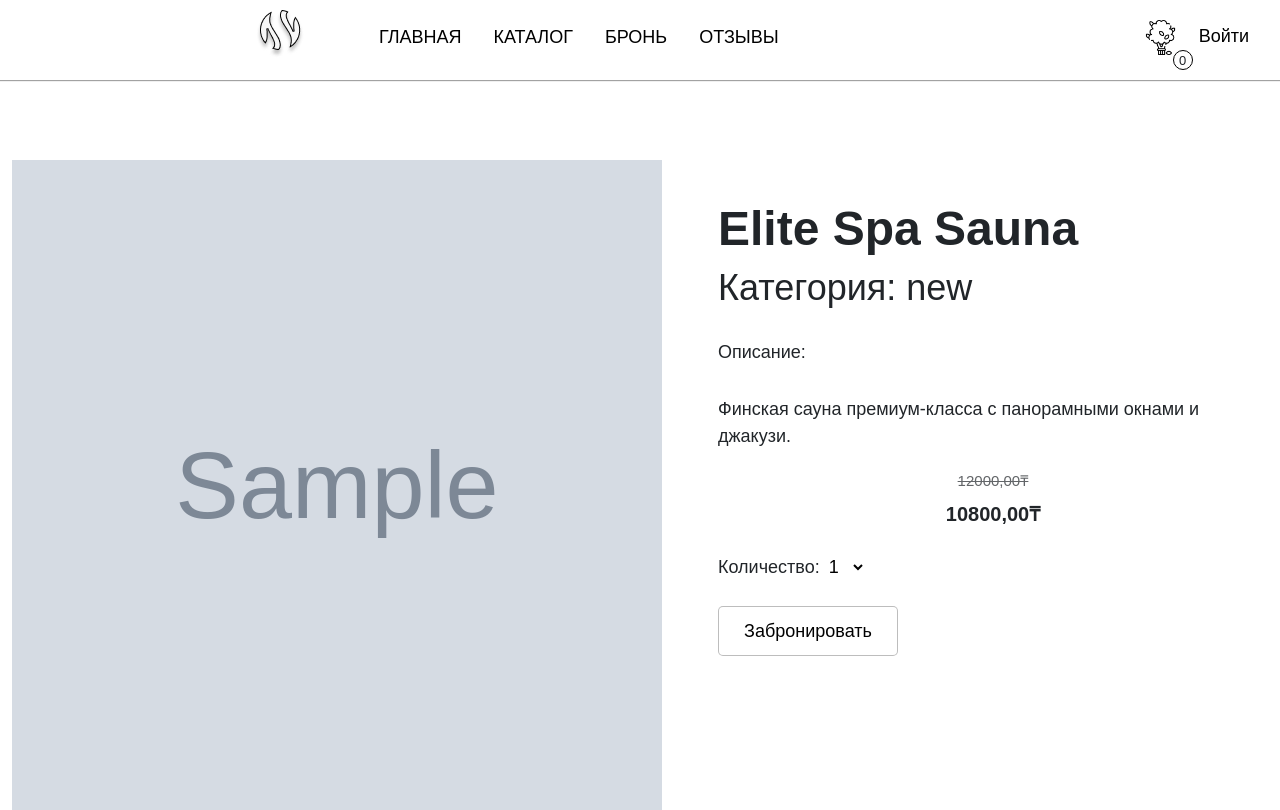
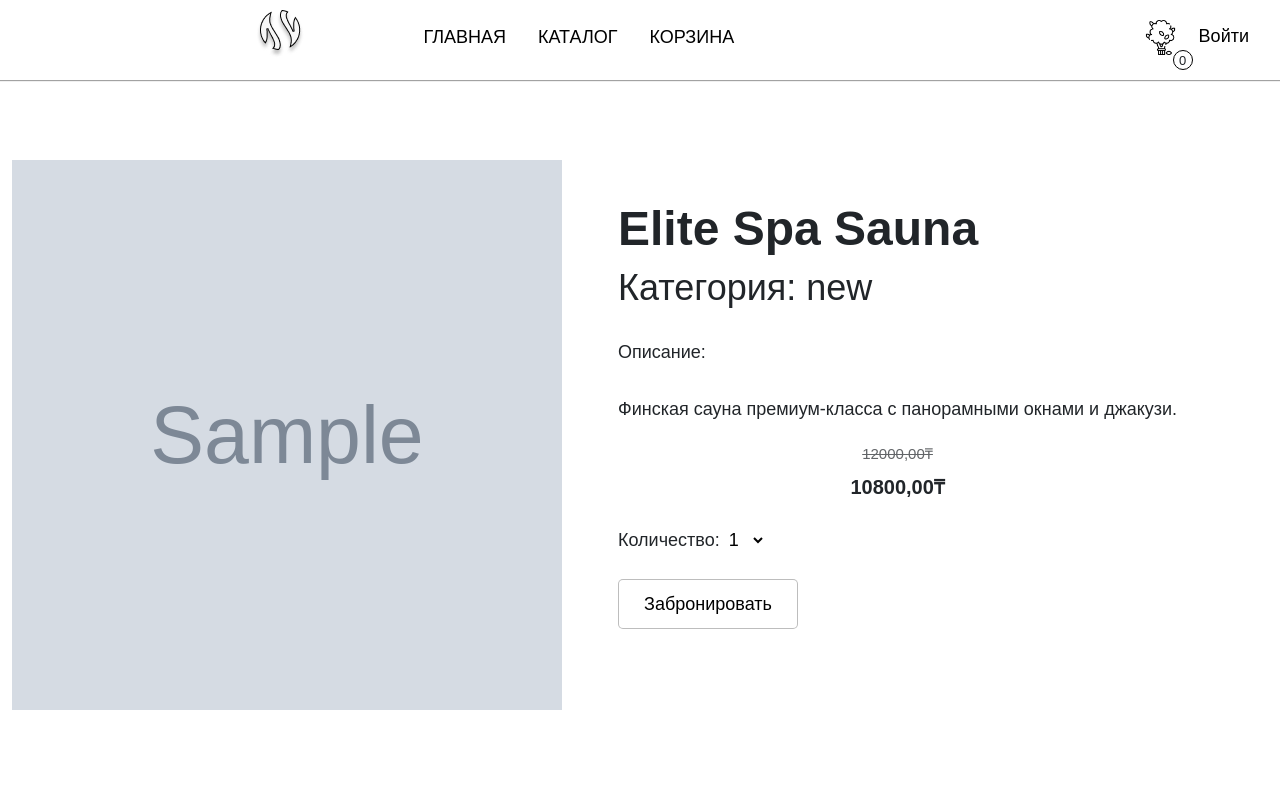
Before and after one commit to mkshyeah/steamPoint, a Django app: a page that uses users/templates/users/base.html in a window 1280 px wide. After the commit the page ends 710 px from the top, so only its background shows below. Run offline with Django 5.2, Linux system fonts and the light colour scheme; data comes from the database, SQL or seed files in the repository; tables that the repository leaves empty hold one stand-in row (values such as "Sample post"); grey boxes marked "Sample" are stand-in pictures; parts of the project's set-up code (start-up, migrations or seed data) failed here and were passed over; some libraries are stand-ins or nearby versions.

Commit message:
made final changes

```diff
--- a/users/static/css/base.css
+++ b/users/static/css/base.css
@@ -185,8 +185,8 @@ input:focus {
 }
 
 .detail-image{
-    width: 650px;
-    height: 650px
+    width: 550px;
+    height: 550px
 }
 
 .detail-sauna{
@@ -706,8 +706,8 @@ input:focus {
 }
 
 .detail-image {
-    width: 650px;
-    height: 650px;
+    width: 550px;
+    height: 550px;
 }
 
 .detail-product {
@@ -1170,7 +1170,7 @@ input:focus {
 .orderss {
     margin-left: 70px;
     width: 520px;
-    max-height: 52vh;
+    max-height: 37vh;
     overflow-y: auto;
 }
 
@@ -1241,12 +1241,12 @@ input:focus {
 
 .prev-btn {
     position: absolute;
-    left: 8%;
+    left: 11%;
 }
 
 .next-btn {
     position: absolute;
-    left: 41%;
+    left: 35%;
 }
 
 .notorders {
--- a/users/templates/users/base.html
+++ b/users/templates/users/base.html
@@ -26,10 +26,7 @@
                         <a href="/shop" class="nav-a m-3">Каталог</a>
                     </li>
                     <li>
-                        <a href="#" class="nav-a m-3">Бронь</a>
-                    </li>
-                    <li>
-                        <a href="#" class="nav-a m-3">Отзывы</a>
+                        <a href="{% url "booking:booking_detail" %}" class="nav-a m-3">Корзина</a>
                     </li>
                 </ul>
             </navbar>
```
Also changed, not shown: registration/templates/registration/register.html (+7 -2 lines), registration/views.py (+4 -3 lines).
